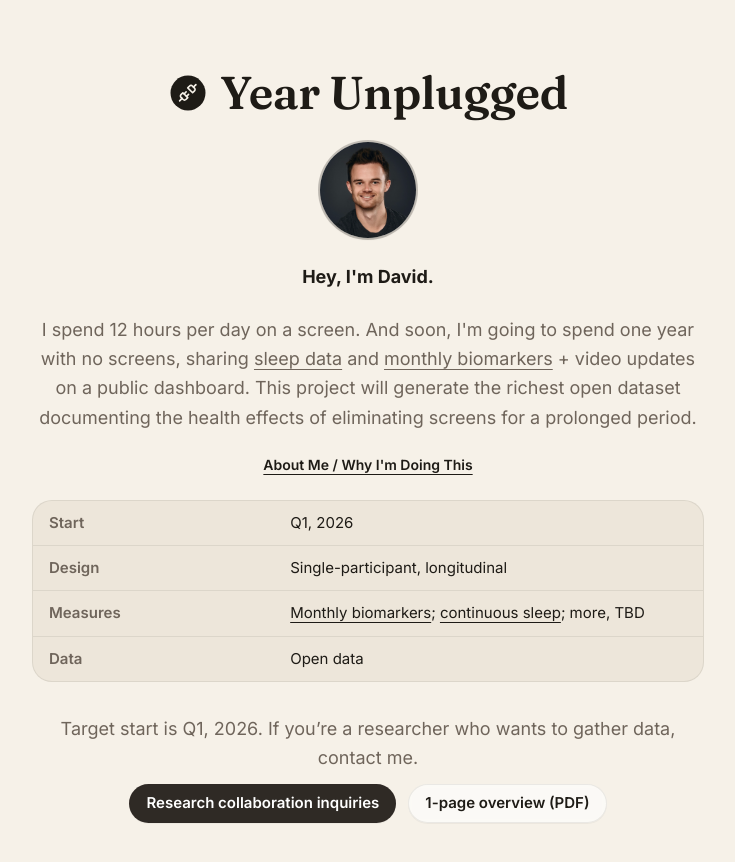
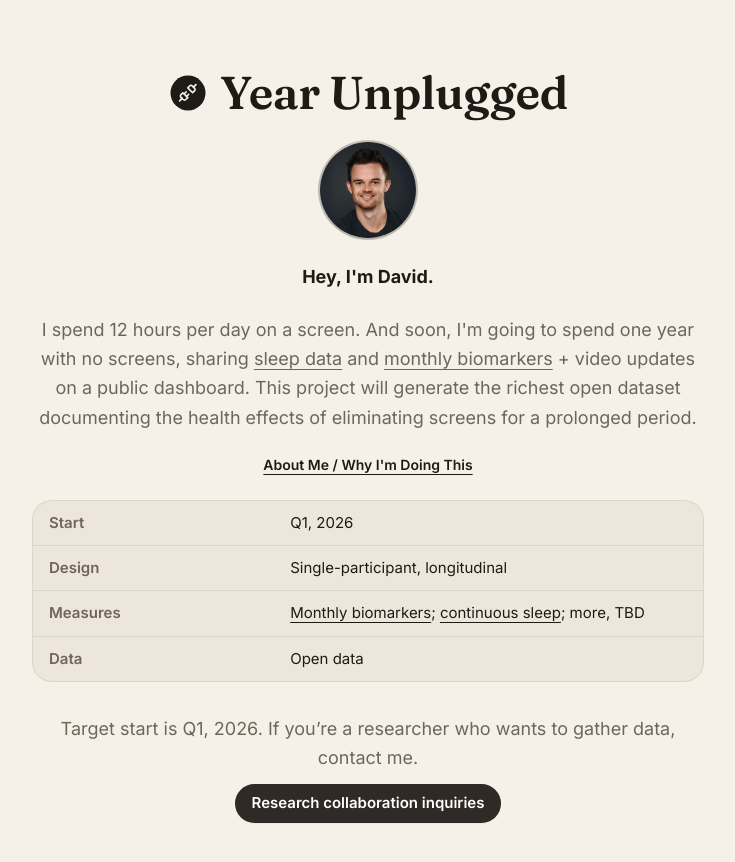
Before and after one commit to dvdaines/year-unplugged-dashboard, a Next.js app: page / in a window 1280 px wide. Shown: the top 862 px of the page, without its empty margins (272-1007 px from the left). Built offline with nearby package versions, Linux system fonts and the light colour scheme.

Commit message:
Update page.tsx

```diff
--- a/app/page.tsx
+++ b/app/page.tsx
@@ -95,9 +95,6 @@ export default function Home() {
             >
               Research collaboration inquiries
             </a>
-            <a href="/YearUnplugged_1pager.pdf" className="btn btn-ghost">
-              1-page overview (PDF)
-            </a>
           </div>
 
           <div className="h-6" />
```
